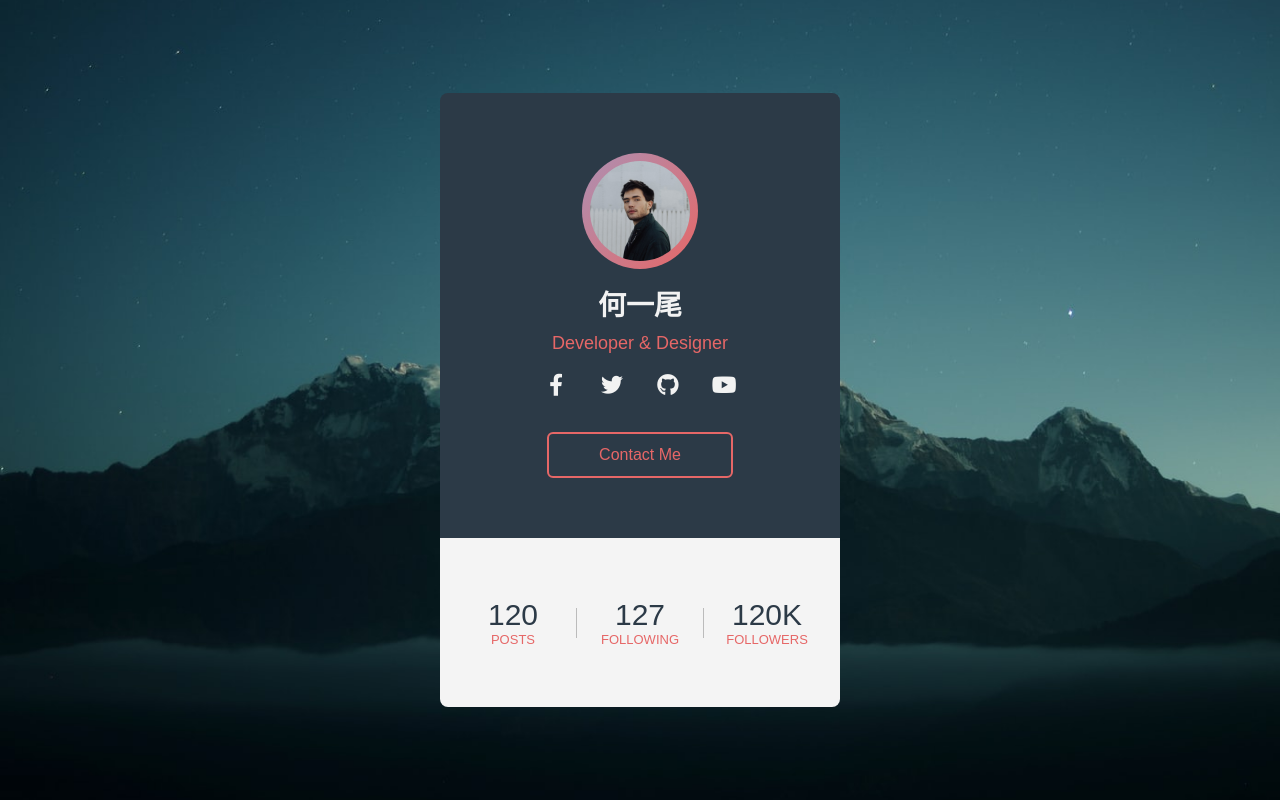
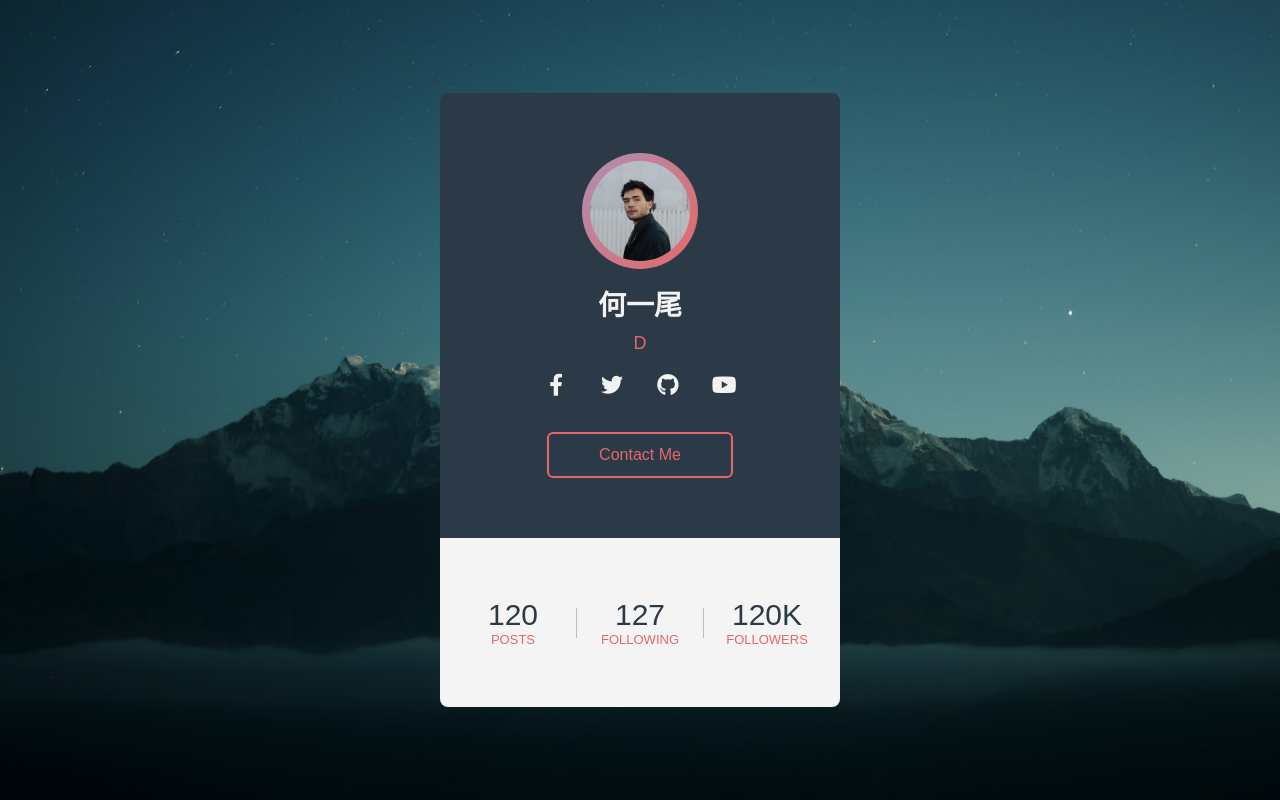
Before and after one commit to D0957382/signin, a plain HTML site: page index.html in a window 1280 px wide. Drawn offline with Linux system fonts and the light colour scheme.

Commit message:
Update index.html

```diff
--- a/index.html
+++ b/index.html
@@ -14,7 +14,7 @@
         <img src="pic.png" alt="">
       </div>
       <div class="name">何一尾</div>
-      <div class="desc">Developer & Designer</div>
+      <div class="desc">D</div>
       <div class="sm">
         <a href="#" class="fab fa-facebook-f"></a>
         <a href="#" class="fab fa-twitter"></a>
```
